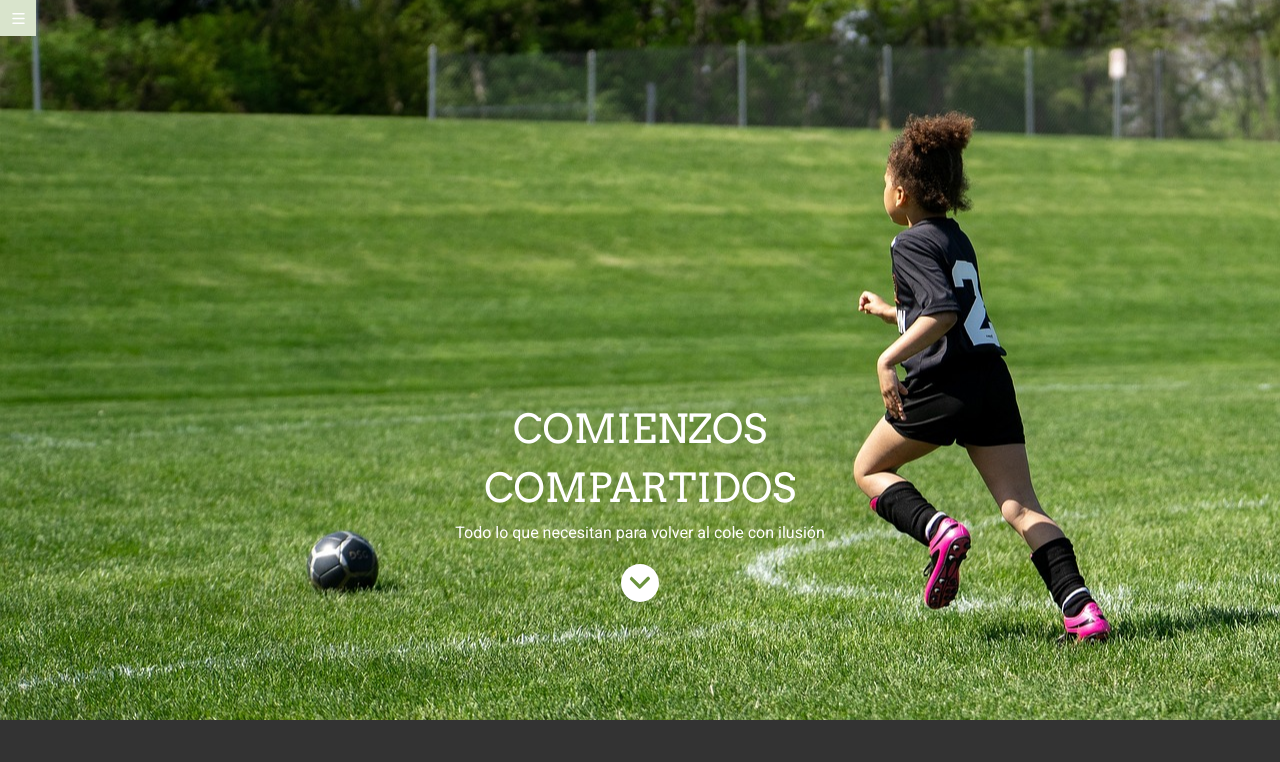
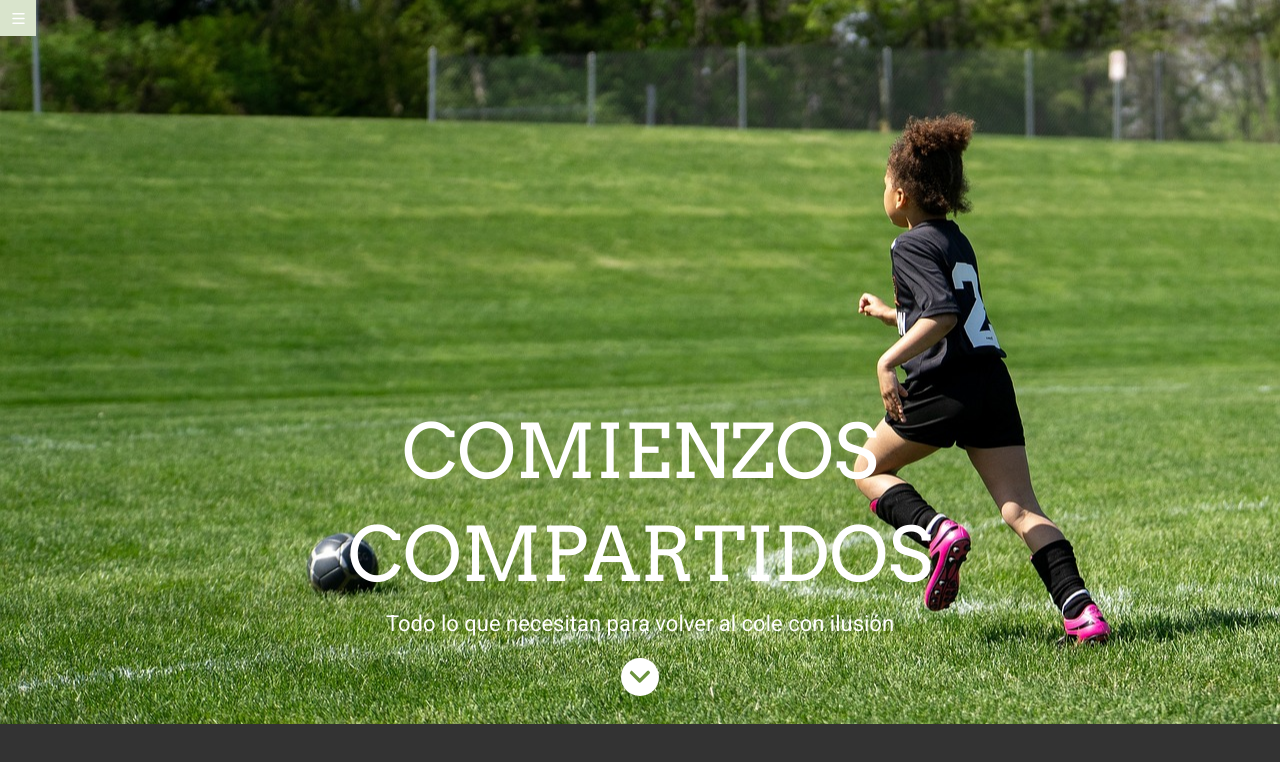
Before and after one commit to Adalab/modulo-1-evaluacion-final-Virvilt, a website built with Vite: page src/index.html in a window 1280 px wide. Built offline with nearby package versions, Linux system fonts and the light colour scheme.

Commit message:
actualizacion

```diff
--- a/src/partials/slider.html
+++ b/src/partials/slider.html
@@ -5,8 +5,8 @@
 
         <article class="tittle">
             <h1 class="text">COMIENZOS</h1>
-            <h1 class="text">COMPARTIDOS</h1>
-            <h2 class="text2">Todo lo que necesitan para volver al cole con ilusión</h2>
+            <h2 class="text">COMPARTIDOS</h2>
+            <h3 class="text2">Todo lo que necesitan para volver al cole con ilusión</h3>
             <p class="scroll_1">
                 <a href="https://www.google.com/">
                 <img class="ico_scroll" src="./image/ico-scroll-down.svg"></a>
--- a/src/scss/page_sections/principal_slider.scss
+++ b/src/scss/page_sections/principal_slider.scss
@@ -32,15 +32,28 @@
     font-size: 100%;
     text-align: center;
     list-style-type: none;
+
+    @media (min-width: 768px) {
+        font-size: 75px;
+    }
+
+    @media (min-width: 1280px) {
+        font-size: 75px;
+    }
+
 }
 
 .text2 {
     font-family: "Roboto", sans-serif;
     font-weight: 80;
     font-style: normal;
-    font-size: 40%;
-    padding: 5px 0 5px 0;
+    font-size: 22px;
+    padding: 5px 40px 5px 40px;
     text-align: center;
     list-style-type: none;
 
+    @media (min-width: 768px) {
+        padding: 5px 240px 5px 240px;
+    }
+
 }
```
Also changed, not shown: src/index.html (+2 -0 lines), src/scss/page_sections/text_section.scss (added).
